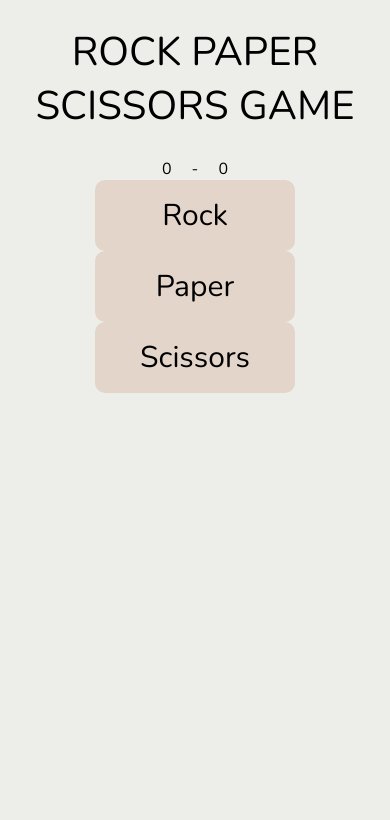
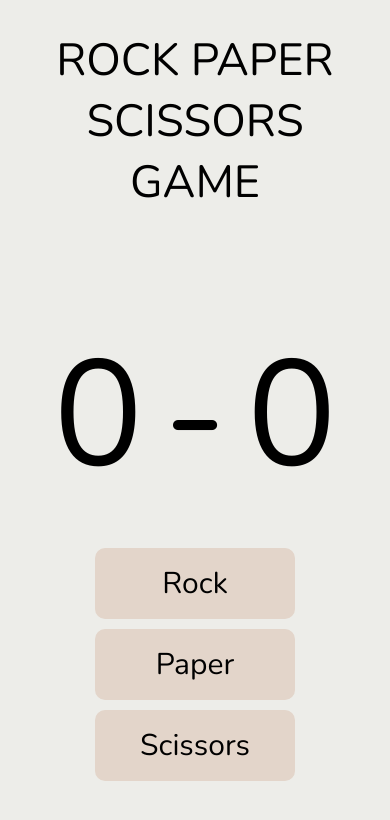
Before and after one commit to Tomek889/rock-paper-scissors, a plain HTML site: page index.html in a window 390 px wide. Drawn offline with nearby package versions, Linux system fonts and the light colour scheme.

Commit message:
Make responsive design for buttons

```diff
--- a/css/style.css
+++ b/css/style.css
@@ -16,12 +16,11 @@ button {
     font-size: 30px;
     border-radius: 10px;
     width: 200px;
-    margin: 0px 5px;
 }
 
 .header {
-    font-size: 40px;
-    padding: 25px;
+    font-size: 45px;
+    padding: 30px;
 }
 
 .scores {
@@ -29,4 +28,28 @@ button {
     justify-content: center;
     align-items: center;
     gap: 20px;
+    margin: 70px 0px 30px 0px;
 }
+
+.scores p {
+    font-size: 150px;
+}
+
+#result {
+    margin: 30px;
+    font-size: 25px;
+}
+
+#winner {
+    font-size: 30px;
+    font-weight: 850;
+    margin-bottom: 50px;
+}
+
+.choices {
+    display: flex;
+    justify-content: center;
+    align-items: center;
+    gap: 10px;
+    flex-wrap: wrap;
+}
--- a/index.html
+++ b/index.html
@@ -18,12 +18,16 @@
         <p id="computer-score"></p>
     </div>
 
-    <button id="rock">Rock</button>
-    <button id="paper">Paper</button>
-    <button id="scissors">Scissors</button>
+    <div class="choices">
+        <button id="rock">Rock</button>
+        <button id="paper">Paper</button>
+        <button id="scissors">Scissors</button>
+    </div>
 
-    <p id="result"></p>
-    <p id="winner"></p>
+    <div class="results">
+        <p id="result"></p>
+        <p id="winner"></p>
+    </div>
 
     <script src="./js/script.js"></script>
 </body>
```
